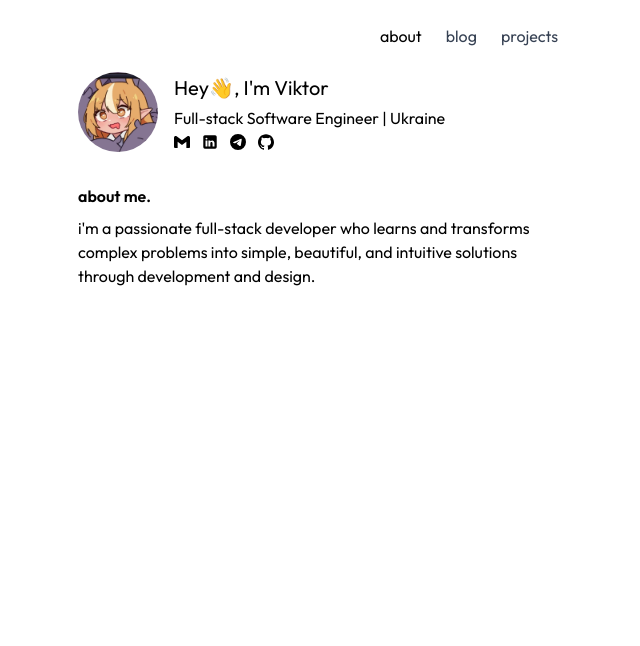
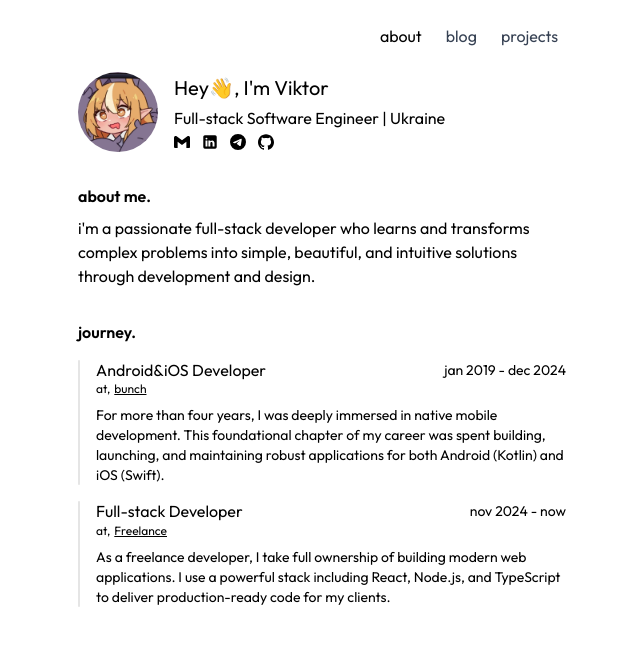
Before and after one commit to kotleni/kotleni.github.io, a Next.js app: page / in a window 1280 px wide. Shown: the top 646 px of the page, without its empty margins (318-958 px from the left). Built offline with nearby package versions, Linux system fonts and the light colour scheme.

Commit message:
feat: impl journey block

```diff
--- a/src/app/page.tsx
+++ b/src/app/page.tsx
@@ -6,6 +6,50 @@ import {LinkedinLogo} from '@/icons/linkedin-logo';
 import {TelegramLogo} from '@/icons/telegram-logo';
 import Avatar from '@/kotleni2.jpg';
 import Image from 'next/image';
+
+interface JourneyCardProps {
+    title: string;
+    companyTitle: string | undefined;
+    companyUrl: string | undefined;
+    workingDates: string;
+    description: string;
+}
+
+function JourneyCard(props: JourneyCardProps) {
+    return (
+        <div className="group flex flex-row gap-[16px] w-full py-2">
+            <div className="min-h-full min-w-[2px] bg-neutral-200 group-hover:bg-red-300 transition-colors ease-in-out delay-0 duration-700 rounded-md"></div>
+            <div className="w-full">
+                <div className="flex justify-between min-w-full text-sm">
+                    <div className="text-xs">
+                        <p className="text-[16px]">{props.title}</p>
+                        <div
+                            className="flex flex-row gap-1"
+                            hidden={props.companyTitle === undefined}
+                        >
+                            <p>at,</p>
+                            <a
+                                hidden={props.companyUrl === undefined}
+                                href={props.companyUrl}
+                                className="underline"
+                            >
+                                {props.companyTitle}
+                            </a>
+                            <p
+                                hidden={props.companyUrl !== undefined}
+                                className="underline"
+                            >
+                                {props.companyTitle}
+                            </p>
+                        </div>
+                    </div>
+                    <div className="text-md">{props.workingDates}</div>
+                </div>
+                <p className="mt-2 text-sm">{props.description}</p>
+            </div>
+        </div>
+    );
+}
 
 export default function Home() {
     return (
@@ -47,6 +91,25 @@ export default function Home() {
                     intuitive solutions through development and design.
                 </p>
             </section>
+            <section className="mt-4">
+                <p className="font-semibold">journey.</p>
+                <div className="mt-2">
+                    <JourneyCard
+                        title="Android&iOS Developer"
+                        companyTitle="bunch"
+                        companyUrl={undefined}
+                        workingDates="jan 2019 - dec 2024"
+                        description="For more than four years, I was deeply immersed in native mobile development. This foundational chapter of my career was spent building, launching, and maintaining robust applications for both Android (Kotlin) and iOS (Swift)."
+                    />
+                    <JourneyCard
+                        title="Full-stack Developer"
+                        companyTitle="Freelance"
+                        companyUrl={undefined}
+                        workingDates="nov 2024 - now"
+                        description="As a freelance developer, I take full ownership of building modern web applications. I use a powerful stack including React, Node.js, and TypeScript to deliver production-ready code for my clients."
+                    />
+                </div>
+            </section>
         </div>
     );
 }
```
